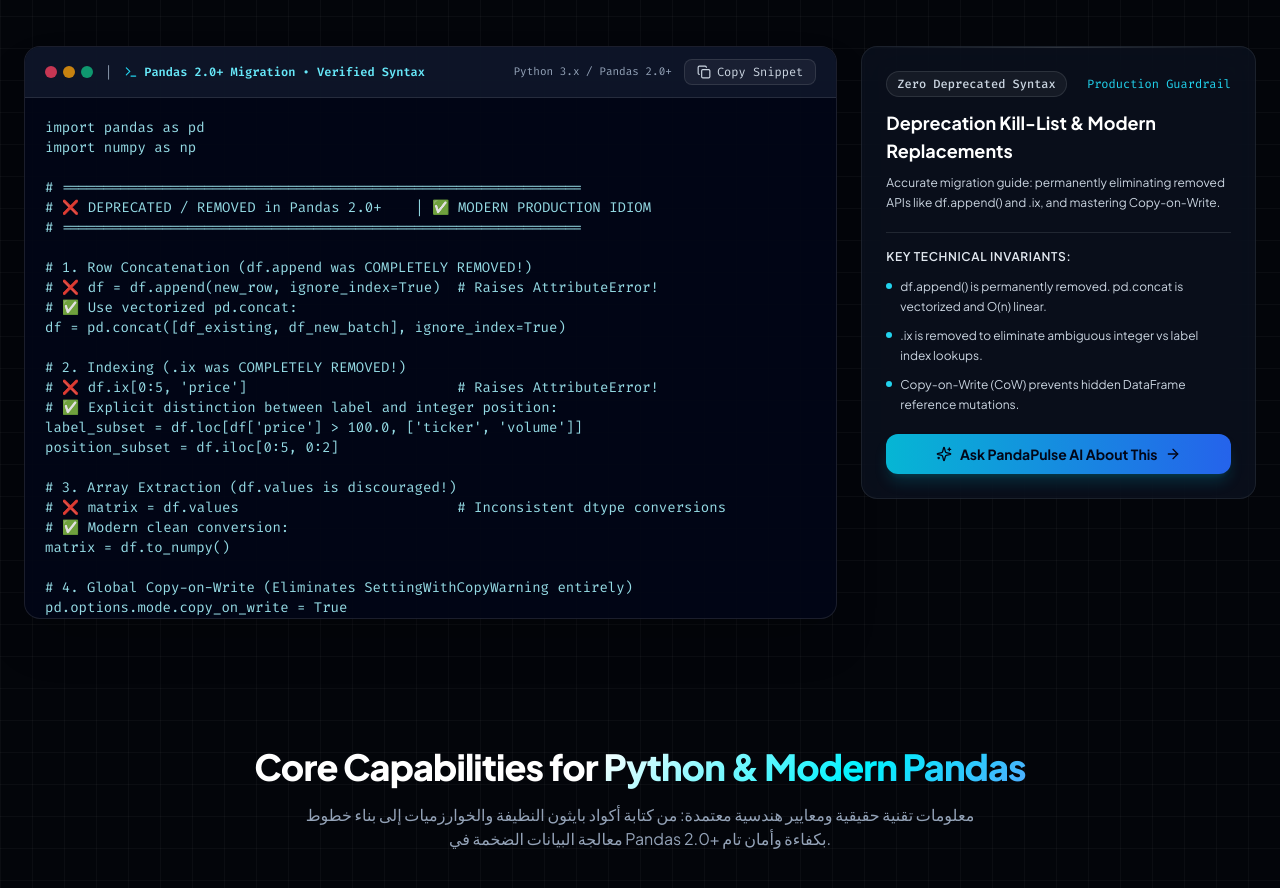
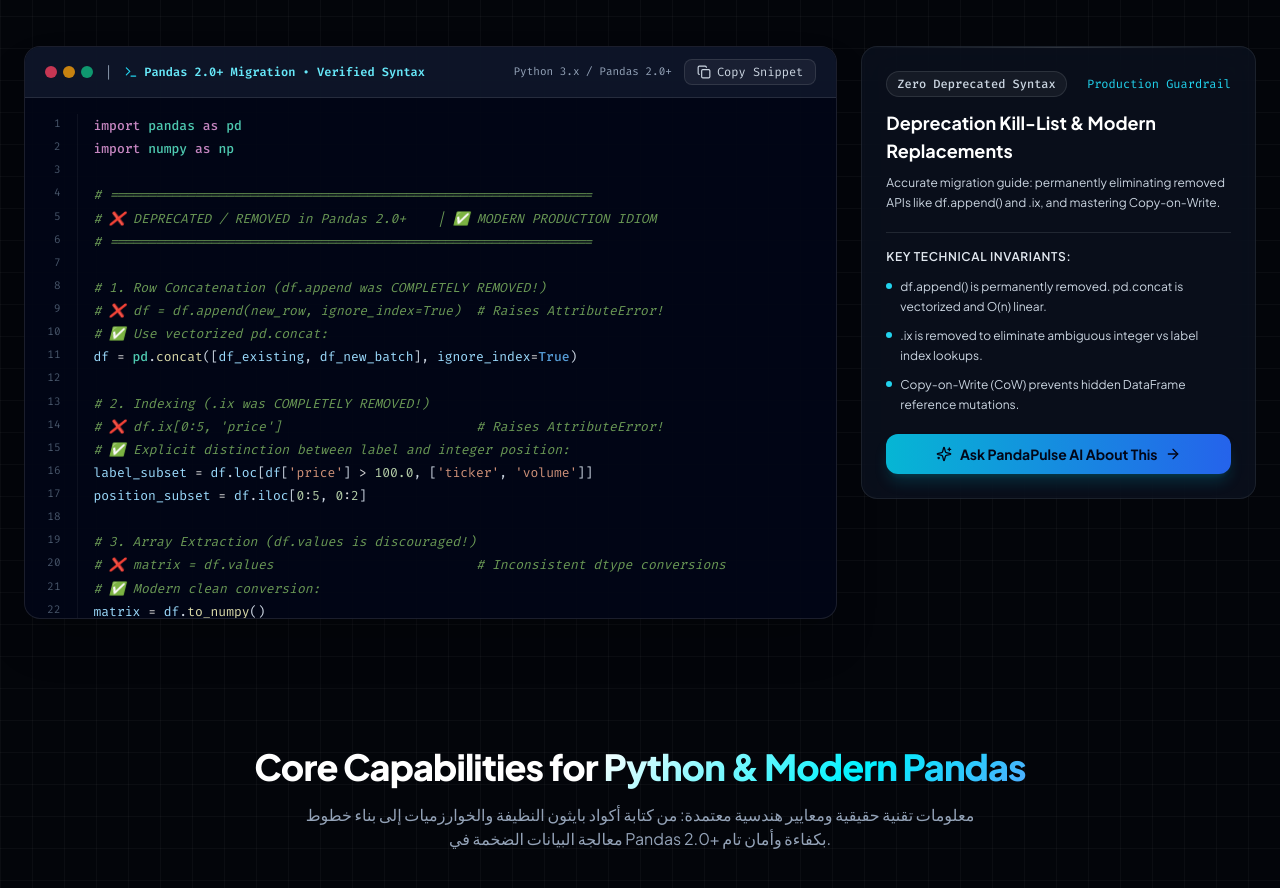
Before and after one commit to 0xSenior/pandapulse-ai, a React (Vite) app in the folder frontend/: page / in a window 1280 px wide. Shown: the part 1296-2184 px from the top of the page. Built offline with nearby package versions, Linux system fonts and the light colour scheme; no server answers.

Commit message:
feat(ui): add VS Code Dark Modern Python syntax highlighter with line numbers

```diff
--- a/frontend/src/components/chat/CodeRunner.jsx
+++ b/frontend/src/components/chat/CodeRunner.jsx
@@ -16,6 +16,7 @@ import {
 } from 'lucide-react';
 import { executePythonCode } from '../../services/pyodideService';
 import { exportAsPythonScript } from '../../services/exportService';
+import { PythonHighlighter } from '../ui/PythonHighlighter';
 
 export const CodeRunner = ({
   code,
@@ -148,10 +149,12 @@ export const CodeRunner = ({
         </div>
       </div>
 
-      {/* Code Body */}
-      <pre className="p-4 text-xs sm:text-sm font-mono text-cyan-200/95 overflow-x-auto leading-relaxed selection:bg-cyan-500/30 whitespace-pre">
-        <code>{code}</code>
-      </pre>
+      {/* Code Body with VS Code Syntax Highlighting */}
+      <PythonHighlighter
+        code={code}
+        showLineNumbers={true}
+        maxHeight="max-h-[450px]"
+      />
 
       {/* Live Loading Indicator */}
       {isRunning && (
--- a/frontend/src/components/landing/CodeShowcaseSection.jsx
+++ b/frontend/src/components/landing/CodeShowcaseSection.jsx
@@ -2,6 +2,7 @@ import React, { useState } from 'react';
 import { motion } from 'framer-motion';
 import { Code2, Copy, Check, Terminal, Sparkles, ArrowRight, Zap, Database, ShieldAlert, Cpu } from 'lucide-react';
 import { GlassCard } from '../ui/GlassCard';
+import { PythonHighlighter } from '../ui/PythonHighlighter';
 
 const CODE_TABS = [
   {
@@ -290,10 +291,12 @@ export const CodeShowcaseSection = ({ onTryPrompt }) => {
             </div>
           </div>
 
-          {/* Code Body */}
-          <pre className="p-5 text-xs sm:text-sm font-mono text-cyan-200/90 overflow-x-auto leading-relaxed selection:bg-cyan-500/30 whitespace-pre text-left max-h-[520px] overflow-y-auto">
-            <code>{activeTab.code}</code>
-          </pre>
+          {/* Code Body with VS Code Syntax Highlighting */}
+          <PythonHighlighter
+            code={activeTab.code}
+            showLineNumbers={true}
+            maxHeight="max-h-[520px]"
+          />
         </div>
 
         {/* Right Column: Key Technical Takeaways & PandaPulse AI Action */}
--- /dev/null
+++ b/frontend/src/components/ui/PythonHighlighter.jsx
@@ -0,0 +1,236 @@
+import React, { useMemo } from 'react';
+
+/**
+ * VS Code Dark Modern Syntax Tokens & Color Palette
+ */
+const VS_THEME = {
+  keyword: 'text-[#c586c0] font-medium',         // import, from, as, def, class, return, if, etc.
+  constant: 'text-[#569cd6] font-medium',        // True, False, None
+  type: 'text-[#4ec9b0]',                        // int, str, DataFrame, Series, List, Optional
+  function: 'text-[#dcdcaa]',                    // concat, loc, iloc, print, len, my_func
+  decorator: 'text-[#dcdcaa] italic',            // @dataclass, @property
+  string: 'text-[#ce9178]',                      // "string", 'single'
+  comment: 'text-[#6a9955] italic',              // # comments
+  number: 'text-[#b5cea8]',                      // 100, 3.14, 0
+  variable: 'text-[#9cdcfe]',                    // df, x, item_id
+  parameter: 'text-[#9cdcfe]',                   // ignore_index, axis
+  operator: 'text-[#d4d4d4]',                    // =, +, -, *, :=, ->
+  punctuation: 'text-[#d4d4d4]',                 // [], (), {}, .
+  library: 'text-[#4ec9b0] font-medium',         // pd, np, plt, sns
+};
+
+const KEYWORDS = new Set([
+  'and', 'as', 'assert', 'async', 'await', 'break', 'case', 'class', 'continue',
+  'def', 'del', 'elif', 'else', 'except', 'finally', 'for', 'from', 'global',
+  'if', 'import', 'in', 'is', 'lambda', 'match', 'nonlocal', 'not', 'or',
+  'pass', 'raise', 'return', 'try', 'while', 'with', 'yield'
+]);
+
+const CONSTANTS = new Set(['True', 'False', 'None']);
+
+const TYPES = new Set([
+  'int', 'float', 'str', 'bool', 'list', 'dict', 'set', 'tuple', 'object', 'type',
+  'bytes', 'bytearray', 'memoryview', 'Generator', 'List', 'Dict', 'Set', 'Tuple',
+  'Optional', 'Union', 'Any', 'Callable', 'Iterable', 'Iterator', 'DataFrame',
+  'Series', 'Index', 'MultiIndex', 'ArrowDtype', 'Timestamp', 'Timedelta',
+  'DataMetric', 'CategoricalDtype'
+]);
+
+const LIBRARIES = new Set([
+  'pandas', 'numpy', 'matplotlib', 'seaborn', 'pyarrow', 'scipy', 'sklearn',
+  'pd', 'np', 'plt', 'sns', 'pa', 'sys', 'os', 're', 'math', 'json', 'time',
+  'asyncio', 'hashlib', 'dataclass', 'dataclasses', 'field', 'typing'
+]);
+
+/**
+ * Tokenizes a single line of Python code into styled syntax spans.
+ */
+function highlightPythonLine(line) {
+  if (!line) return [<span key="empty">&nbsp;</span>];
+
+  const tokens = [];
+  let i = 0;
+  const len = line.length;
+
+  while (i < len) {
+    // 1. Comments: # to end of line
+    if (line[i] === '#') {
+      tokens.push(
+        <span key={`comm-${i}`} className={VS_THEME.comment}>
+          {line.slice(i)}
+        </span>
+      );
+      break;
+    }
+
+    // 2. Decorators: @something
+    if (line[i] === '@' && (i === 0 || /\s/.test(line[i - 1]))) {
+      const match = line.slice(i).match(/^@[a-zA-Z_]\w*/);
+      if (match) {
+        tokens.push(
+          <span key={`dec-${i}`} className={VS_THEME.decorator}>
+            {match[0]}
+          </span>
+        );
+        i += match[0].length;
+        continue;
+      }
+    }
+
+    // 3. Strings: Triple quotes, single, double, f-strings, r-strings
+    const stringPrefixMatch = line.slice(i).match(/^([frbFRB]{1,2})?(f|r|b|fr|rf)?("""|'''|"|')/);
+    if (stringPrefixMatch) {
+      const prefix = stringPrefixMatch[1] || '';
+      const quote = stringPrefixMatch[3];
+      const startIdx = i;
+      i += prefix.length + quote.length;
+
+      let escaped = false;
+      let closed = false;
+
+      while (i < len) {
+        if (escaped) {
+          escaped = false;
+          i++;
+        } else if (line[i] === '\\') {
+          escaped = true;
+          i++;
+        } else if (line.slice(i, i + quote.length) === quote) {
+          i += quote.length;
+          closed = true;
+          break;
+        } else {
+          i++;
+        }
+      }
+
+      tokens.push(
+        <span key={`str-${startIdx}`} className={VS_THEME.string}>
+          {line.slice(startIdx, i)}
+        </span>
+      );
+      continue;
+    }
+
+    // 4. Numbers: 0, 100.5, 1e-9, etc.
+    if (/\d/.test(line[i]) && (i === 0 || !/[a-zA-Z_]/.test(line[i - 1]))) {
+      const match = line.slice(i).match(/^\b\d+(\.\d+)?([eE][+-]?\d+)?\b/);
+      if (match) {
+        tokens.push(
+          <span key={`num-${i}`} className={VS_THEME.number}>
+            {match[0]}
+          </span>
+        );
+        i += match[0].length;
+        continue;
+      }
+    }
+
+    // 5. Identifiers / Keywords / Function calls / Types
+    if (/[a-zA-Z_]/.test(line[i])) {
+      const match = line.slice(i).match(/^[a-zA-Z_]\w*/);
+      if (match) {
+        const word = match[0];
+        const nextChar = line[i + word.length];
+        const isFollowedByParen = nextChar === '(' || /^\s*\(/.test(line.slice(i + word.length));
+        const prevChar = i > 0 ? line[i - 1] : '';
+
+        let style = VS_THEME.variable;
+
+        if (KEYWORDS.has(word)) {
+          style = VS_THEME.keyword;
+        } else if (CONSTANTS.has(word)) {
+          style = VS_THEME.constant;
+        } else if (TYPES.has(word)) {
+          style = VS_THEME.type;
+        } else if (LIBRARIES.has(word)) {
+          style = VS_THEME.library;
+        } else if (isFollowedByParen) {
+          style = VS_THEME.function;
+        } else if (prevChar === '.') {
+          // Method or attribute
+          style = VS_THEME.variable;
+        } else if (word === word.toUpperCase() && word.length > 1) {
+          // Constants in uppercase e.g. OOM, RAM
+          style = VS_THEME.constant;
+        }
+
+        tokens.push(
+          <span key={`ident-${i}`} className={style}>
+            {word}
+          </span>
+        );
+        i += word.length;
+        continue;
+      }
+    }
+
+    // 6. Operators & Punctuation
+    const opMatch = line.slice(i).match(/^(:=|\->|==|!=|<=|>=|\+=|\-=|\*=|\/=|[\+\-\*\/=><:%&|^~])/);
+    if (opMatch) {
+      tokens.push(
+        <span key={`op-${i}`} className={VS_THEME.operator}>
+          {opMatch[0]}
+        </span>
+      );
+      i += opMatch[0].length;
+      continue;
+    }
+
+    // 7. Brackets, Punctuation, Whitespace
+    tokens.push(
+      <span key={`punct-${i}`} className="text-slate-300">
+        {line[i]}
+      </span>
+    );
+    i++;
+  }
+
+  return tokens;
+}
+
+/**
+ * VS Code Dark Modern Code Block with Line Numbers & Syntax Highlighting
+ */
+export const PythonHighlighter = ({
+  code = '',
+  showLineNumbers = true,
+  className = '',
+  maxHeight = 'max-h-[520px]',
+}) => {
+  const lines = useMemo(() => {
+    return code.split('\n');
+  }, [code]);
+
+  return (
+    <div
+      dir="ltr"
+      className={`relative w-full font-mono text-xs sm:text-[13px] leading-relaxed overflow-x-auto text-left selection:bg-[#264f78] selection:text-white ${className}`}
+    >
+      <div className={`p-4 ${maxHeight} overflow-y-auto`}>
+        <table className="w-full border-collapse">
+          <tbody>
+            {lines.map((line, idx) => (
+              <tr key={idx} className="hover:bg-white/[0.02] transition-colors">
+                {/* Line Number Gutter (Non-selectable) */}
+                {showLineNumbers && (
+                  <td
+                    className="select-none pr-4 text-right align-top text-slate-600 font-mono text-[11px] w-9 border-r border-white/5 whitespace-nowrap"
+                    aria-hidden="true"
+                  >
+                    {idx + 1}
+                  </td>
+                )}
+
+                {/* Code Content */}
+                <td className={`${showLineNumbers ? 'pl-4' : ''} whitespace-pre align-top`}>
+                  {highlightPythonLine(line)}
+                </td>
+              </tr>
+            ))}
+          </tbody>
+        </table>
+      </div>
+    </div>
+  );
+};
```
